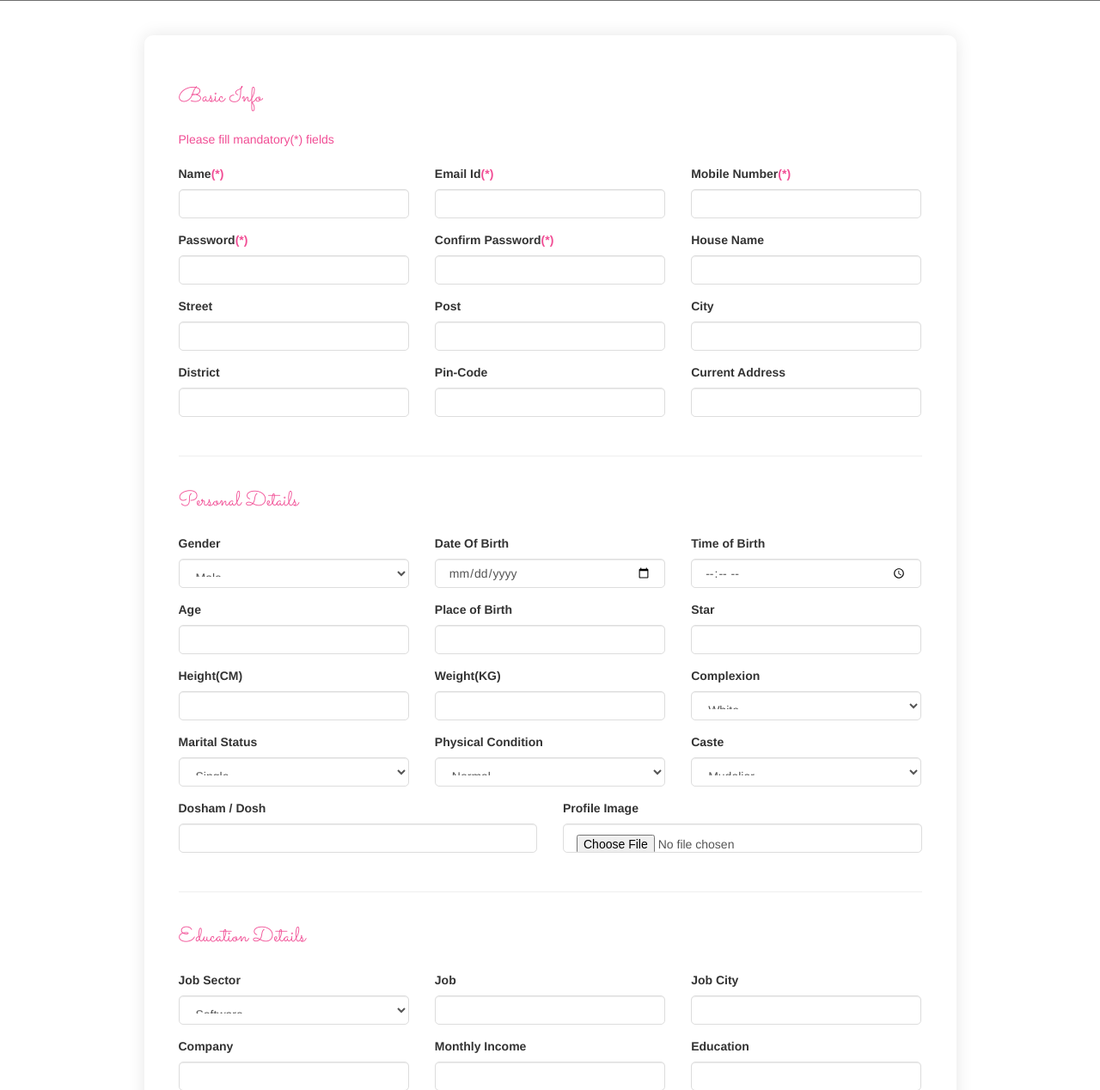
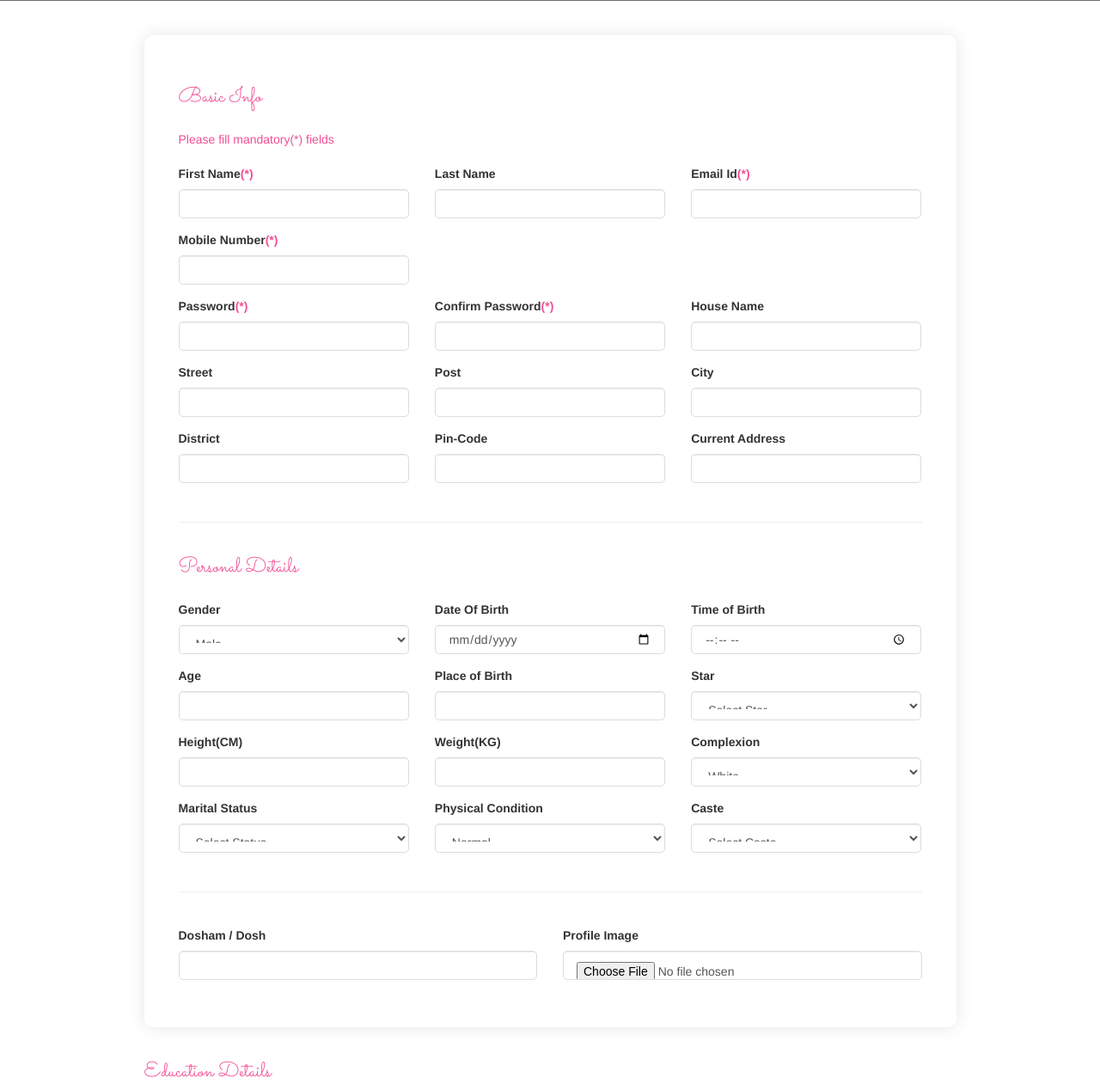
Before and after one commit to anjaliprakash88/KKMS, a Django app: page /register-customer/ in a window 1280 px wide. Shown: the part 501-1769 px from the top of the page at 86% size. Run offline with Django 4.2, Linux system fonts and the light colour scheme; some libraries are stand-ins or nearby versions; grey boxes are pictures that could not be loaded.

Commit message:
customer register

```diff
--- a/accounts/views.py
+++ b/accounts/views.py
@@ -189,25 +189,48 @@ def customer_login(request):
 
 def register_customer(request):
     if request.method == "POST":
-        # Get basic user info
-        email = request.POST.get("email")
-        password = request.POST.get("password")
+        # Get form values
+        email = request.POST.get("email", "").strip()
+        password = request.POST.get("password", "")
+        confirm_password = request.POST.get("confirm_password", "")
+        mobile = request.POST.get("mobile", "").strip()
 
-        # Set username to email
+        # Get first_name and last_name from the form
+        first_name = request.POST.get("first_name", "").strip()
+        last_name = request.POST.get("last_name", "").strip()
+
+        # Required field validation
+        if not email or not password or not mobile or not first_name:
+            messages.error(request, "Email, password, first name, and mobile are required.")
+            return redirect("register_customer")
+
+        if password != confirm_password:
+            messages.error(request, "Passwords do not match.")
+            return redirect("register_customer")
+
+        # Check if user already exists
+        if User.objects.filter(username=email).exists():
+            messages.error(request, "A user with this email already exists.")
+            return redirect("register_customer")
+
+        # Create User
         user = User.objects.create_user(
             username=email,
             email=email,
             password=password,
-            is_customer=True
+            is_active=True,
+            # Pass the first and last name here
+            first_name=first_name,
+            last_name=last_name
         )
 
-        # Create Customer record
-        customer = Customer.objects.create(
+        # Create Customer profile
+        Customer.objects.create(
             user=user,
             father_name=request.POST.get("father_name"),
             age=request.POST.get("age") or None,
             gender=request.POST.get("gender"),
-            contact_no=request.POST.get("mobile"),
+            contact_no=mobile,
             description=request.POST.get("expectation"),
             profile_image=request.FILES.get("profile_image"),
             id_proof=request.POST.get("id_proof"),
@@ -215,8 +238,8 @@ def register_customer(request):
             star=request.POST.get("customer_star") or None,
             married_sisters=request.POST.get("married_sisters"),
             married_brothers=request.POST.get("married_brothers"),
-            no_sisters=request.POST.get("no_sisters"),
-            no_brothers=request.POST.get("no_brothers"),
+            no_sisters=request.POST.get("num_sisters"),
+            no_brothers=request.POST.get("num_brothers"),
             mother_job=request.POST.get("mother_job"),
             father_job=request.POST.get("father_job"),
             mother_name=request.POST.get("mother_name"),
@@ -226,7 +249,7 @@ def register_customer(request):
             education=request.POST.get("education"),
             income=request.POST.get("monthly_income"),
             job_city=request.POST.get("job_city"),
-            job_department=request.POST.get("job_department"),
+            job_department=request.POST.get("job_sector"),
             company=request.POST.get("company"),
             job=request.POST.get("job"),
             caste=request.POST.get("caste"),
@@ -244,17 +267,23 @@ def register_customer(request):
             pin_code=request.POST.get("pincode"),
             street=request.POST.get("street"),
             house_name=request.POST.get("house_name"),
-            status=request.POST.get("status") or None,
-            is_active=request.POST.get("is_active") or 0,
             dosham=request.POST.get("dosham"),
+            status=0,  # default pending
+            is_active=True,
+            created=None,
+            updated=None
         )
 
         messages.success(request, "Customer registered successfully!")
-        return redirect("register_customer")  # redirect back to form
-
-    return render(request, "customer/register.html")
+        return redirect("register_customer")
 
 
+    context = {
+        "CASTE_CHOICES": Customer.CASTE_CHOICES,
+        "MARITAL_STATUS_CHOICES": Customer.MARITAL_STATUS_CHOICES,
+        "STAR_CHOICES": Customer.STAR_CHOICES,
+    }
+    return render(request, "customer/register.html", context)
 
 
 def news_delete(request, pk):
--- a/templates/customer/register.html
+++ b/templates/customer/register.html
@@ -1,5 +1,6 @@
 {% load static %}
 <!DOCTYPE html>
+
 <head>
     <meta charset="utf-8">
     <meta http-equiv="X-UA-Compatible" content="IE=edge">
@@ -10,17 +11,18 @@
     <meta name="author" content="KERALA KAIKOLA/MUDALI SANGAM" />
 
     <!-- Facebook and Twitter integration -->
-	<meta property="og:title" content="Matrimony Register - KERALA KAIKOLA/MUDALI SANGAM"/>
-	<meta property="og:image" content="{% static 'images/couple-main.jpg' %}"/>
-	<meta property="og:url" content="{{ request.build_absolute_uri }}"/>
-	<meta property="og:site_name" content="KKMS Matrimony"/>
-	<meta property="og:description" content="Register for matrimony services"/>
+    <meta property="og:title" content="Matrimony Register - KERALA KAIKOLA/MUDALI SANGAM" />
+    <meta property="og:image" content="{% static 'images/couple-main.jpg' %}" />
+    <meta property="og:url" content="{{ request.build_absolute_uri }}" />
+    <meta property="og:site_name" content="KKMS Matrimony" />
+    <meta property="og:description" content="Register for matrimony services" />
     <meta name="twitter:title" content="Matrimony Register - KERALA KAIKOLA/MUDALI SANGAM" />
     <meta name="twitter:image" content="{% static 'images/couple-main.jpg' %}" />
     <meta name="twitter:url" content="{{ request.build_absolute_uri }}" />
     <meta name="twitter:card" content="summary_large_image" />
 
-	<link href='https://fonts.googleapis.com/css?family=Work+Sans:400,300,600,400italic,700' rel='stylesheet' type='text/css'>
+    <link href='https://fonts.googleapis.com/css?family=Work+Sans:400,300,600,400italic,700' rel='stylesheet'
+        type='text/css'>
     <link href="https://fonts.googleapis.com/css?family=Sacramento" rel="stylesheet">
 
     <!-- Animate.css -->
@@ -52,47 +54,56 @@
             background: #fff;
             padding: 40px;
             border-radius: 10px;
-			box-shadow: 0 0 20px rgba(0,0,0,0.1);
+            box-shadow: 0 0 20px rgba(0, 0, 0, 0.1);
             margin: 40px 0;
         }
+
         .form-section {
             margin-bottom: 40px;
             border-bottom: 1px solid #eee;
             padding-bottom: 30px;
         }
+
         .form-section:last-child {
             border-bottom: none;
             margin-bottom: 0;
         }
+
         .section-title {
             color: #F14E95;
             font-size: 24px;
             margin-bottom: 25px;
             font-family: 'Sacramento', cursive;
         }
+
         .required-note {
             color: #F14E95;
             font-size: 14px;
             margin-bottom: 20px;
         }
+
         .form-group label {
             font-weight: 600;
             color: #333;
             margin-bottom: 8px;
         }
+
         .required {
             color: #F14E95;
         }
+
         .form-control {
             border-radius: 5px;
             padding: 12px 15px;
             border: 1px solid #ddd;
             font-size: 14px;
         }
+
         .form-control:focus {
             border-color: #F14E95;
             box-shadow: 0 0 5px rgba(241, 78, 149, 0.3);
         }
+
         .btn-register {
             background: #F14E95;
             color: white;
@@ -104,30 +115,37 @@
             text-transform: uppercase;
             transition: all 0.3s ease;
         }
+
         .btn-register:hover {
             background: #d63384;
             transform: translateY(-2px);
         }
+
         .register-header {
-			background: linear-gradient(rgba(0,0,0,0.4), rgba(0,0,0,0.4)), url('{% static "images/img_bg_2.jpg" %}');
+            background: linear-gradient(rgba(0, 0, 0, 0.4), rgba(0, 0, 0, 0.4)),
+            url('{% static "images/img_bg_2.jpg" %}');
             background-size: cover;
             background-position: center;
             padding: 100px 0 80px 0;
             color: white;
             text-align: center;
         }
+
         .register-header h1 {
             font-family: 'Sacramento', cursive;
             font-size: 48px;
             margin-bottom: 10px;
         }
+
         .register-header p {
             font-size: 18px;
             opacity: 0.9;
         }
+
         .login-btn-nav {
             margin-left: 20px !important;
         }
+
         .btn-login {
             background: linear-gradient(135deg, #4A90E2 0%, #357ABD 100%) !important;
             color: white !important;
@@ -146,6 +164,7 @@
             letter-spacing: 0.5px !important;
             white-space: nowrap !important;
         }
+
         .btn-login:hover {
             background: linear-gradient(135deg, #357ABD 0%, #2E6DA4 100%) !important;
             transform: translateY(-1px) !important;
@@ -153,35 +172,42 @@
             color: white !important;
             text-decoration: none !important;
         }
+
         .btn-login:focus,
         .btn-login:active {
             color: white !important;
             text-decoration: none !important;
             outline: none !important;
         }
+
         .btn-login i {
             font-size: 12px !important;
         }
+
         @media (max-width: 992px) {
             .menu-1 ul {
                 flex-direction: column !important;
                 align-items: flex-end !important;
             }
+
             .login-btn-nav {
                 margin-left: 0 !important;
                 margin-top: 10px !important;
             }
         }
+
         @media (max-width: 768px) {
             .menu-1 ul {
                 display: block !important;
             }
+
             .menu-1 li {
                 display: block !important;
                 margin-left: 0 !important;
                 text-align: right !important;
                 margin-bottom: 5px !important;
             }
+
             .btn-login {
                 padding: 10px 20px !important;
                 font-size: 13px !important;
@@ -190,18 +216,21 @@
                 display: inline-block !important;
             }
         }
+
         .fh5co-nav .menu-1 {
             position: relative;
         }
+
         .fh5co-nav .menu-1 ul li {
             position: relative;
         }
+
         .login-btn-nav a {
             vertical-align: middle !important;
         }
-
     </style>
 </head>
+
 <body>
 
     <div id="page">
@@ -227,7 +256,8 @@
                             <li class="{% if request.resolver_match.url_name == 'charity' %}active{% endif %}">
                                 <a href="">Charity</a>
                             </li>
-					<li class="has-dropdown {% if request.resolver_match.url_name == 'privacy_policy' or request.resolver_match.url_name == 'terms' %}active{% endif %}">
+                            <li
+                                class="has-dropdown {% if request.resolver_match.url_name == 'privacy_policy' or request.resolver_match.url_name == 'terms' %}active{% endif %}">
                                 <a href="#">Policy</a>
                                 <ul class="dropdown">
                                     <li><a href="">Privacy Policy</a></li>
@@ -285,8 +315,14 @@
                                 <div class="row">
                                     <div class="col-md-4">
     <div class="form-group">
-                                    <label for="name">Name<span class="required">(*)</span></label>
-                                    <input type="text" class="form-control" id="name" name="name">
+        <label for="first_name">First Name<span class="required">(*)</span></label>
+        <input type="text" class="form-control" id="first_name" name="first_name">
+    </div>
+</div>
+<div class="col-md-4">
+    <div class="form-group">
+        <label for="last_name">Last Name</label>
+        <input type="text" class="form-control" id="last_name" name="last_name">
     </div>
 </div>
                                     <div class="col-md-4">
@@ -312,8 +348,10 @@
                                     </div>
                                     <div class="col-md-4">
                                         <div class="form-group">
-                                    <label for="confirm_password">Confirm Password<span class="required">(*)</span></label>
-                                    <input type="password" class="form-control" id="confirm_password" name="confirm_password">
+                                            <label for="confirm_password">Confirm Password<span
+                                                    class="required">(*)</span></label>
+                                            <input type="password" class="form-control" id="confirm_password"
+                                                name="confirm_password">
                                         </div>
                                     </div>
                                     <div class="col-md-4">
@@ -361,7 +399,8 @@
                                     <div class="col-md-4">
                                         <div class="form-group">
                                             <label for="current_address">Current Address</label>
-                                    <input type="text" class="form-control" id="current_address" name="current_address">
+                                            <input type="text" class="form-control" id="current_address"
+                                                name="current_address">
                                         </div>
                                     </div>
                                 </div>
@@ -384,7 +423,8 @@
                                     <div class="col-md-4">
                                         <div class="form-group">
                                             <label for="dob">Date Of Birth</label>
-                                    <input type="date" class="form-control" id="dob" name="dob" placeholder="dd-mm-yyyy">
+                                            <input type="date" class="form-control" id="dob" name="dob"
+                                                placeholder="dd-mm-yyyy">
                                         </div>
                                     </div>
                                     <div class="col-md-4">
@@ -410,8 +450,13 @@
                                     </div>
                                     <div class="col-md-4">
                                         <div class="form-group">
-                                    <label for="id_customer_star">Star</label>
-                                    <input type="text" name="customer_star" id="id_customer_star" class="form-control" required autocomplete="off">
+                                            <label for="customer_star">Star</label>
+                                            <select class="form-control" id="customer_star" name="customer_star">
+                                                <option value="">Select Star</option>
+                                                {% for value, display in STAR_CHOICES %}
+                                                <option value="{{ value }}">{{ display }}</option>
+                                                {% endfor %}
+                                            </select>
                                         </div>
                                     </div>
                                 </div>
@@ -447,16 +492,18 @@
                                         <div class="form-group">
                                             <label for="marital_status">Marital Status</label>
                                             <select class="form-control" id="marital_status" name="marital_status">
-                                        <option value="Single">Single</option>
-                                        <option value="Divorced">Divorced</option>
-                                        <option value="Widowed">Widowed</option>
+                                                <option value="">Select Status</option>
+                                                {% for value, display in MARITAL_STATUS_CHOICES %}
+                                                <option value="{{ value }}">{{ display }}</option>
+                                                {% endfor %}
                                             </select>
                                         </div>
                                     </div>
                                     <div class="col-md-4">
                                         <div class="form-group">
                                             <label for="physical_condition">Physical Condition</label>
-                                    <select class="form-control" id="physical_condition" name="physical_condition">
+                                            <select class="form-control" id="physical_condition"
+                                                name="physical_condition">
                                                 <option value="Normal">Normal</option>
                                                 <option value="Physically Challenged">Physically Challenged</option>
                                             </select>
@@ -465,13 +512,13 @@
                                     <div class="col-md-4">
                                         <div class="form-group">
                                             <label for="caste">Caste</label>
-                                    <select class="form-control" id="caste" name="caste">
-                                        <option value="Mudaliar">Mudaliar</option>
-                                        <option value="Chetty">Chetty</option>
-                                        <option value="Devanga">Devanga</option>
-                                        <option value="Ezhavas_Thiyas">Ezhavas & Thiyas</option>
-                                        <option value="Thandan">Thandan</option>
+                                            <select class="form-control" id="caste" name="caste" required>
+                                                <option value="">Select Caste</option>
+                                                {% for value, display in CASTE_CHOICES %}
+                                                <option value="{{ value }}">{{ display }}</option>
+                                                {% endfor %}
                                             </select>
+                                        </div>
                                     </div>
                                 </div>
                             </div>
@@ -486,7 +533,8 @@
                                 <div class="col-md-6">
                                     <div class="form-group">
                                         <label for="profile_image">Profile Image</label>
-                                    <input type="file" class="form-control" id="profile_image" name="profile_image" accept="image/*">
+                                        <input type="file" class="form-control" id="profile_image" name="profile_image"
+                                            accept="image/*">
                                     </div>
                                 </div>
                             </div>
@@ -588,7 +636,8 @@
                             <div class="col-md-4">
                                 <div class="form-group">
                                     <label for="married_brothers">Married Brothers</label>
-                                    <input type="number" class="form-control" id="married_brothers" name="married_brothers">
+                                    <input type="number" class="form-control" id="married_brothers"
+                                        name="married_brothers">
                                 </div>
                             </div>
                         </div>
@@ -603,13 +652,15 @@
                             <div class="col-md-4">
                                 <div class="form-group">
                                     <label for="married_sisters">Married Sisters</label>
-                                    <input type="number" class="form-control" id="married_sisters" name="married_sisters">
+                                    <input type="number" class="form-control" id="married_sisters"
+                                        name="married_sisters">
                                 </div>
                             </div>
                             <div class="col-md-4">
                                 <div class="form-group">
                                     <label for="expectation">Expectation</label>
-                                    <textarea class="form-control" id="expectation" name="expectation" rows="3"></textarea>
+                                    <textarea class="form-control" id="expectation" name="expectation"
+                                        rows="3"></textarea>
                                 </div>
                             </div>
                         </div>
@@ -630,8 +681,10 @@
             <div class="row copyright">
                 <div class="col-md-12 text-center">
                     <p>
-							<small class="block">© {% now "Y" %} {{ couple.groom_name|default:"Copyrights" }}. All Rights Reserved.</small>
-							<small class="block">{% if custom_footer %}{{ custom_footer }}{% else %}Design and Developed by TechFIFO Innovations{% endif %}</small>
+                        <small class="block">© {% now "Y" %} {{ couple.groom_name|default:"Copyrights" }}. All Rights
+                            Reserved.</small>
+                        <small class="block">{% if custom_footer %}{{ custom_footer }}{% else %}Design and Developed by
+                            TechFIFO Innovations{% endif %}</small>
                     </p>
                     <p>
                     <ul class="fh5co-social-icons">
@@ -702,4 +755,5 @@ $(document).ready(function() {
 
     </script>
 </body>
+
 </html>
```
Also changed, not shown: db.sqlite3, media/profile_images/Screenshot_from_2025-08-05_14-44-45.png (added). Lines whose indentation alone changed are shown as unchanged.
